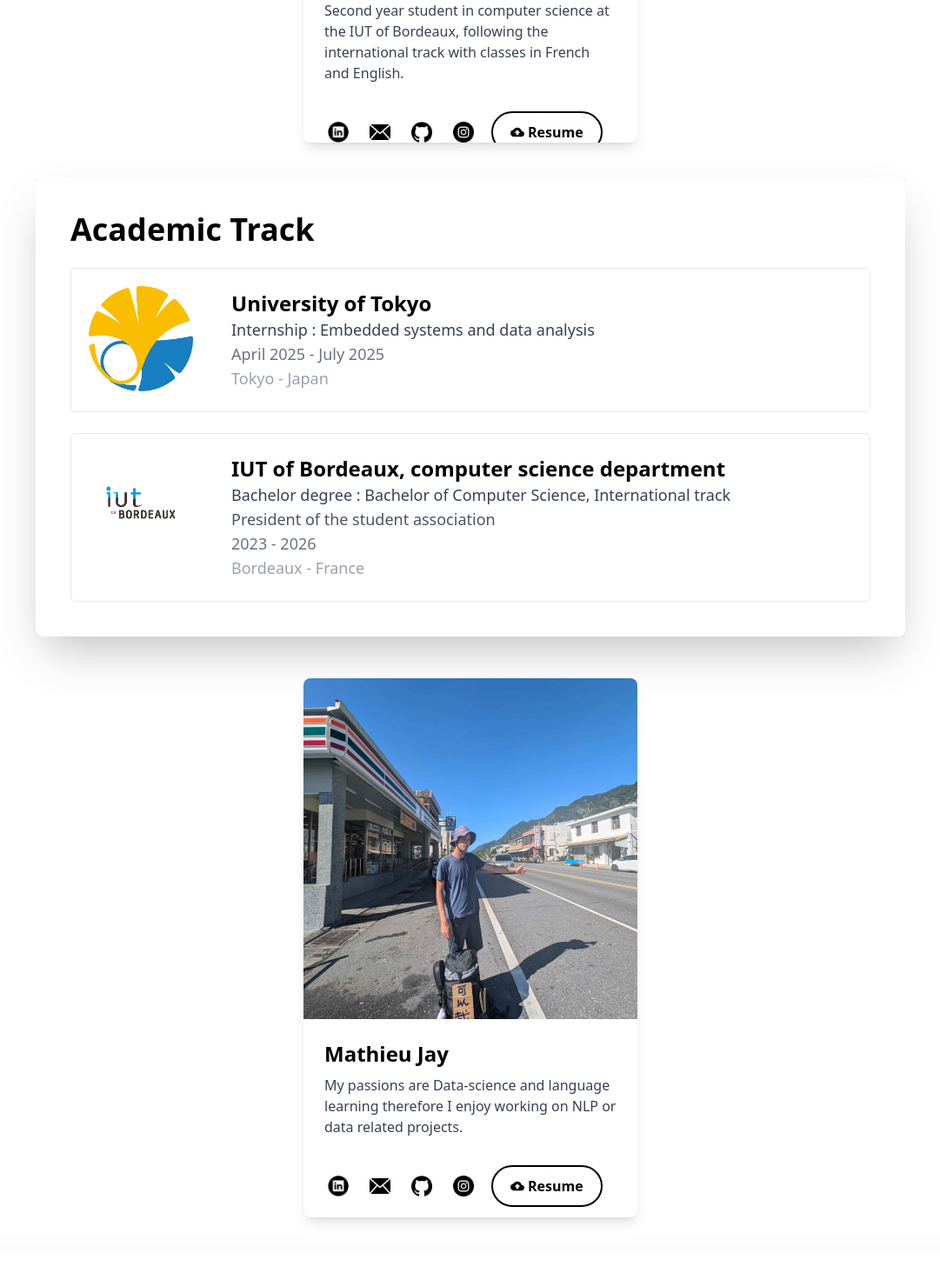
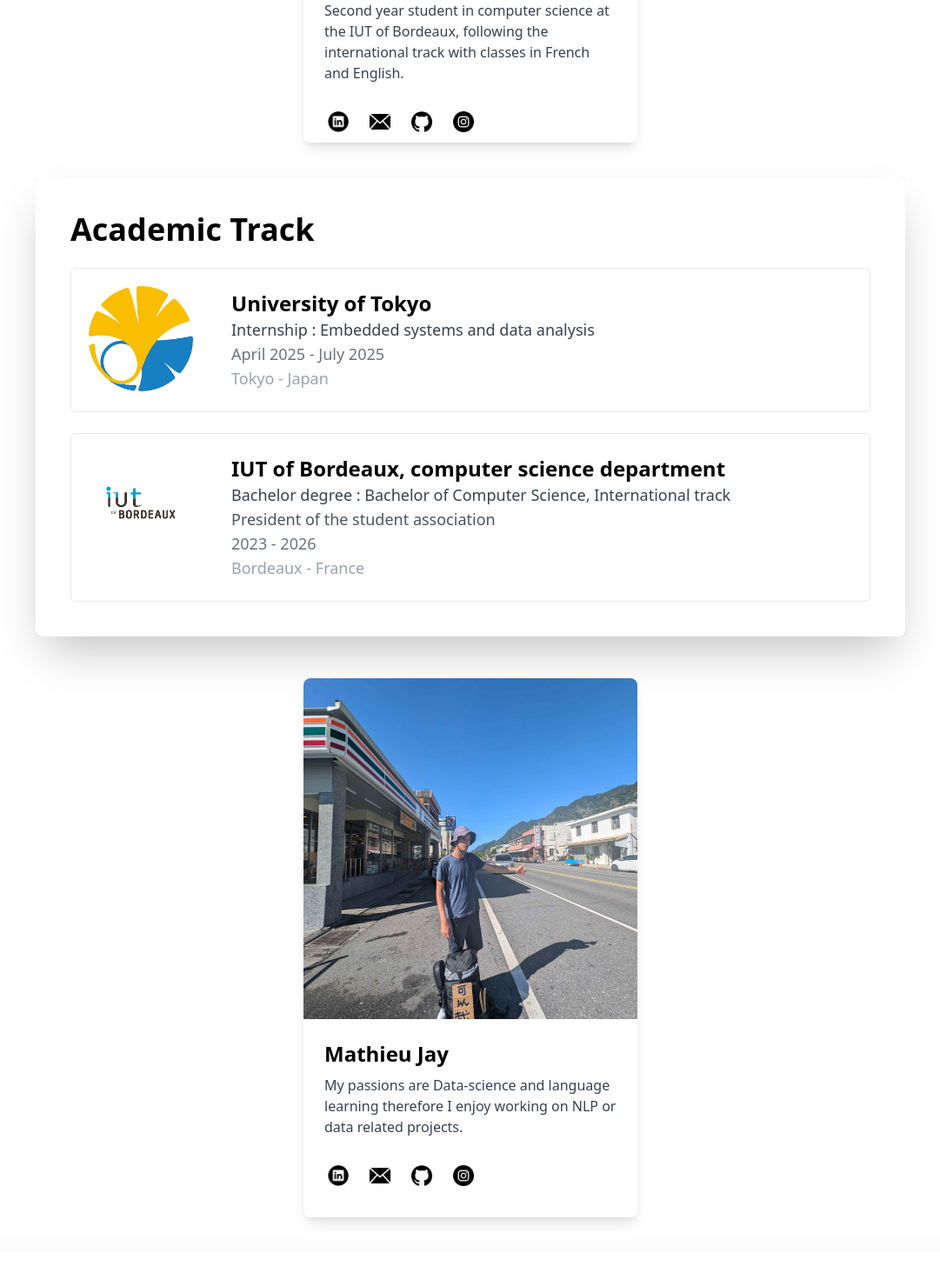
Before and after one commit to Arkww/newPortfolio, a React (Vite) app: page / in a window 1280 px wide. Shown: the part 1280-2744 px from the top of the page at 87% size, without its empty margins (99-1180 px from the left). Built offline with nearby package versions, Linux system fonts and the light colour scheme.

Commit message:
CV waiting

```diff
--- a/src/components/Bios/1Bio.tsx
+++ b/src/components/Bios/1Bio.tsx
@@ -4,7 +4,7 @@ import Linkedin from '../../../public/assets/Logos/linkedin.png';
 import Mail from '../../../public/assets/Logos/mail.png';
 import Github from '../../../public/assets/Logos/github.png';
 import Instagram from '../../../public/assets/Logos/instagram.jpg';
-import CV from '../Bios/CVEN.pdf';
+// import CV from '../Bios/CVEN.pdf';
 
 const logos = [
     { src: Linkedin, link: 'https://www.linkedin.com/in/mathieu-jay/' },
@@ -29,7 +29,7 @@ const Bio: React.FC = () => {
                                 <img src={logo.src} alt="logo" className="w-8 h-6 object-contain transition-transform duration-200 transform hover:scale-110 hover:shadow-lg" />
                             </a>
                         ))}
-                        <a href={CV} download className="flex flex-center">
+                       {/* <a href={CV} download className="flex flex-center">
 
                             <button
                                 className="flex items-center justify-center cursor-pointer bg-gradient-to-tr from-grey to-white border-2 border-black rounded-full transition duration-300 ease-in-out px-5 py-2.5 font-bold text-black hover:from-white hover:to-black hover:text-white"
@@ -54,8 +54,8 @@ const Bio: React.FC = () => {
                                 </svg>
                                 Resume
                             </button>
-                        </a>
-                    </div>
+                       </a> **/}
+                       </div>
                 </div>
             </div>
         </div>
--- a/src/components/Bios/2Bio.tsx
+++ b/src/components/Bios/2Bio.tsx
@@ -4,7 +4,7 @@ import Linkedin from '../../../public/assets/Logos/linkedin.png';
 import Mail from '../../../public/assets/Logos/mail.png';
 import Github from '../../../public/assets/Logos/github.png';
 import Instagram from '../../../public/assets/Logos/instagram.jpg';
-import CV from '../Bios/CVEN.pdf';
+//import CV from '../Bios/CVEN.pdf';
 
 
 const logos = [
@@ -30,7 +30,7 @@ const Bio: React.FC = () => {
                                 <img src={logo.src} alt="logo" className="w-8 h-6 object-contain transition-transform duration-200 transform hover:scale-110 hover:shadow-lg" />
                             </a>
                         ))}
-                        <a href={CV} download className="flex flex-center">
+                       {/* <a href={CV} download className="flex flex-center"> }
 
                         <button
                             className="flex items-center justify-center cursor-pointer bg-gradient-to-tr from-grey to-white border-2 border-black rounded-full transition duration-300 ease-in-out px-5 py-2.5 font-bold text-black hover:from-white hover:to-black hover:text-white"
@@ -55,7 +55,7 @@ const Bio: React.FC = () => {
                             </svg>
                             Resume
                         </button>
-                    </a>
+                   { </a> */}
                     </div>
                 </div>
             </div>
```
Also changed, not shown: 1 other file (tests, documents, lock files or other folders).
